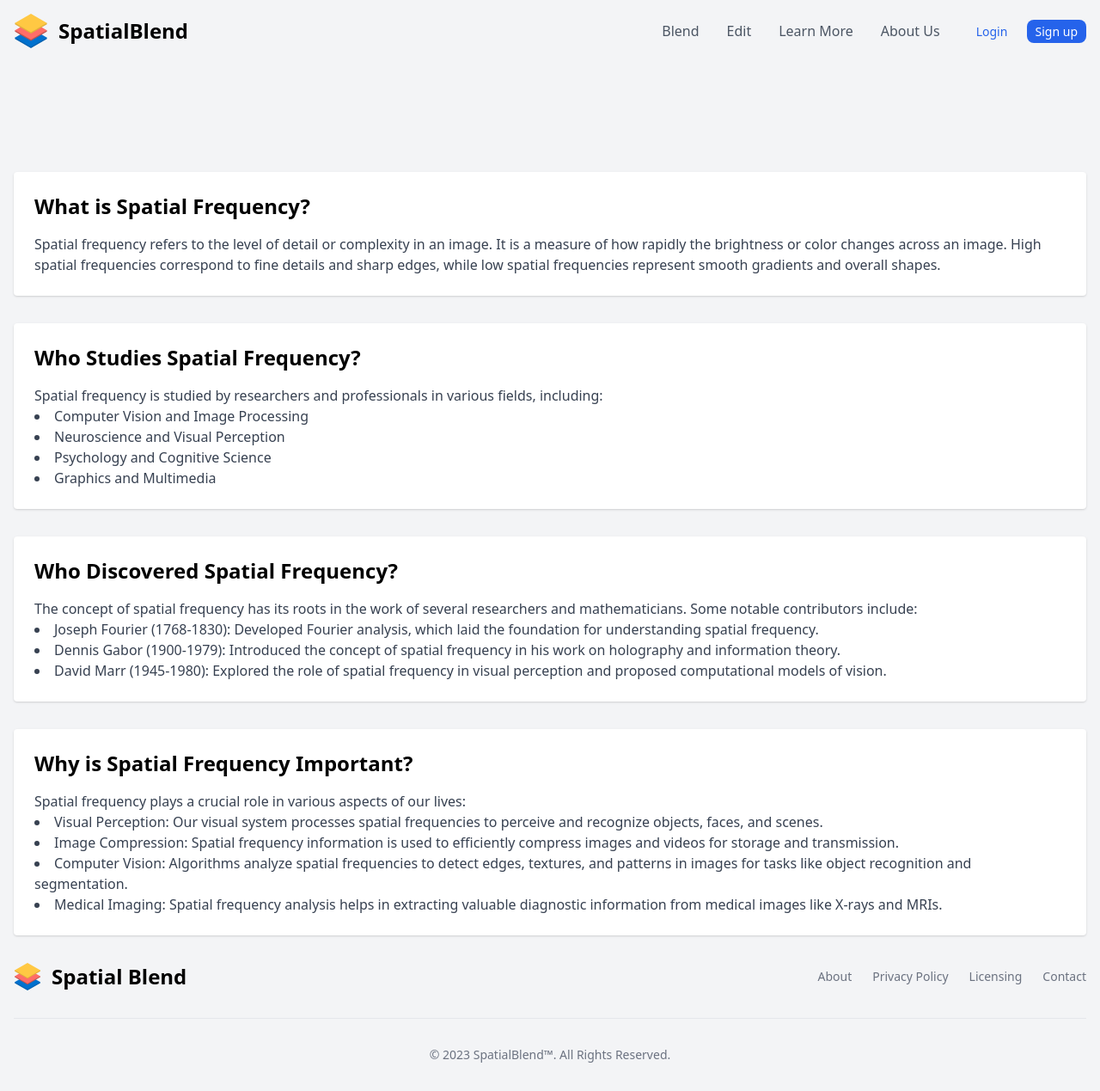
After one commit to brycemillis/SpatialBlend-T31-CS425, a Django app: page /learnMore/ in a window 1280 px wide. The commit adds this page. Shown: the whole page at 86% size. Run offline with Django 4.2, Linux system fonts and the light colour scheme.

Commit message:
lots of code coming in; laptop broke much progress was lost.
navbar fix, learn more page added, carousel added to homepage, html files for password reset, password reset complete notification, password reset confirmation page, and password reset sent alert page. Added paths in urls.py to link learn more page, added learn more to views.py, added 3 images that can be used for carousel, added styles to custom.css for carousel, added js for navbar functionality, added a couple custom styles to output.css.

```diff
--- a/src/baseapp/urls.py
+++ b/src/baseapp/urls.py
@@ -9,6 +9,7 @@ urlpatterns = [
     path('aboutUs/', views.about_us_view, name='about_us'),
     path('imageCombine/', views.image_combine_view, name='image_combine'),
     path('imageEditor/', views.image_editor_view, name='image_editor'),
+    path('learnMore/', views.learn_more_view, name='learn_more'),
 
     path('login/', views.login_view, name='login'),
     path('logout/', views.logoutUser, name='logout'),
--- a/src/baseapp/views.py
+++ b/src/baseapp/views.py
@@ -14,6 +14,10 @@ def home_view(request):
 def about_us_view(request):
     context = {}
     return render(request, "pages/aboutUs.html", context)
+
+def learn_more_view(request):
+    context = {}
+    return render(request, "pages/learnMore.html", context)
 
 def image_combine_view(request):
     context = {}
--- a/src/static/dist/output.css
+++ b/src/static/dist/output.css
@@ -544,6 +544,40 @@ video {
   --tw-backdrop-sepia:  ;
 }
 
+.container {
+  width: 100%;
+}
+
+@media (min-width: 640px) {
+  .container {
+    max-width: 640px;
+  }
+}
+
+@media (min-width: 768px) {
+  .container {
+    max-width: 768px;
+  }
+}
+
+@media (min-width: 1024px) {
+  .container {
+    max-width: 1024px;
+  }
+}
+
+@media (min-width: 1280px) {
+  .container {
+    max-width: 1280px;
+  }
+}
+
+@media (min-width: 1536px) {
+  .container {
+    max-width: 1536px;
+  }
+}
+
 .static {
   position: static;
 }
--- a/src/templates/base/navbar.html
+++ b/src/templates/base/navbar.html
@@ -1,6 +1,6 @@
 {% load static %}
 
-<nav class="flex flex-wrap fixed top-0 z-50 items-center justify-between w-full p-4">
+<nav class="flex flex-wrap top-0 z-50 items-center justify-between w-full p-4">
     <a href="{% url 'home' %}" class="flex items-center space-x-3 rtl:space-x-reverse">
         <svg class="h-10 w-10" version="1.1" id="Layer_1" xmlns="http://www.w3.org/2000/svg" xmlns:xlink="http://www.w3.org/1999/xlink"
         viewBox="0 0 315.223 315.223" xml:space="preserve">
@@ -22,33 +22,10 @@
         <span class="self-center text-2xl font-bold whitespace-nowrap dark:text-black">SpatialBlend</span>
     </a>
     <div class="space-x-8 flex justify-right text-gray-600">
-        <div id="dropdown-container" class="group z-40 dropdown inline-block">
 
-            <button onclick="" href="#" class="hover:text-blue-600">Tools
-                <svg class="w-2 h-2 ml-8 cursor-pointer" fill="#000000" height="800px" width="800px" version="1.1" id="Layer_1" xmlns="http://www.w3.org/2000/svg" xmlns:xlink="http://www.w3.org/1999/xlink"
-  viewBox="0 0 330 330" xml:space="preserve">
-  <path id="XMLID_225_" d="M325.607,79.393c-5.857-5.857-15.355-5.858-21.213,0.001l-139.39,139.393L25.607,79.393
-  c-5.857-5.857-15.355-5.858-21.213,0.001c-5.858,5.858-5.858,15.355,0,21.213l150.004,150c2.813,2.813,6.628,4.393,10.606,4.393
-  s7.794-1.581,10.606-4.394l149.996-150C331.465,94.749,331.465,85.251,325.607,79.393z"/>
-  </svg>
-
-            </button>
-            <div id="dropdown-menu" class="group-hover:block absolute bg-white shadow-lg w-24 hidden">
-                <a href="#"
-                    class="block px-4 py-2 text-sm text-gray-700 hover:bg-blue-600 hover:text-white rounded-lg">Tool
-                    1</a>
-                <a href="#"
-                    class="block px-4 py-2 text-sm text-gray-700 hover:bg-blue-600 hover:text-white rounded-lg">Tool
-                    2</a>
-                <a href="#"
-                    class="block px-4 py-2 text-sm text-gray-700 hover:bg-blue-600 hover:text-white rounded-lg">Tool
-                    3</a>
-            </div>
-
-        </div>
         <a href="/imageCombine/" class="hover:text-blue-600">Blend</a>
         <a href="/imageEditor/" class="hover:text-blue-600">Edit</a>
-        <a href="#" class="hover:text-blue-600">Examples</a>
+        <a href="/learnMore/" class="hover:text-blue-600">Learn More</a>
         <a href="/aboutUs/" class="hover:text-blue-600">About Us</a>
         <div class="space-x-2">
           {% if user.is_authenticated %}
--- a/src/templates/includes/css.html
+++ b/src/templates/includes/css.html
@@ -1,3 +1,5 @@
 {% load static %}
 
 <link rel="stylesheet" href="{% static 'dist/output.css' %}" />
+
+<link rel="stylesheet" href="{% static 'custom.css/custom.css' %}" />
--- /dev/null
+++ b/src/templates/pages/learnMore.html
@@ -0,0 +1,68 @@
+{% extends "base/base.html" %}
+
+{% block content %}
+<!DOCTYPE html>
+<html lang="en">
+<head>
+  <meta charset="UTF-8">
+  <meta name="viewport" content="width=device-width, initial-scale=1.0">
+  <link href="https://cdn.jsdelivr.net/npm/tailwindcss@2.2.19/dist/tailwind.min.css" rel="stylesheet">
+  <title>Learn More</title>
+</head>
+<body class="bg-gray-100">
+
+
+
+  <main class="container mx-auto mt-8 px-4">
+    <section class="bg-white p-6 rounded shadow">
+      <h2 class="text-2xl font-bold mb-4">What is Spatial Frequency?</h2>
+      <p class="text-gray-700">
+        Spatial frequency refers to the level of detail or complexity in an image. It is a measure of how rapidly the brightness or color changes across an image. High spatial frequencies correspond to fine details and sharp edges, while low spatial frequencies represent smooth gradients and overall shapes.
+      </p>
+    </section>
+
+    <section class="bg-white p-6 rounded shadow mt-8">
+      <h2 class="text-2xl font-bold mb-4">Who Studies Spatial Frequency?</h2>
+      <p class="text-gray-700">
+        Spatial frequency is studied by researchers and professionals in various fields, including:
+      </p>
+      <ul class="list-disc list-inside text-gray-700">
+        <li>Computer Vision and Image Processing</li>
+        <li>Neuroscience and Visual Perception</li>
+        <li>Psychology and Cognitive Science</li>
+        <li>Graphics and Multimedia</li>
+      </ul>
+    </section>
+
+    <section class="bg-white p-6 rounded shadow mt-8">
+      <h2 class="text-2xl font-bold mb-4">Who Discovered Spatial Frequency?</h2>
+      <p class="text-gray-700">
+        The concept of spatial frequency has its roots in the work of several researchers and mathematicians. Some notable contributors include:
+      </p>
+      <ul class="list-disc list-inside text-gray-700">
+        <li>Joseph Fourier (1768-1830): Developed Fourier analysis, which laid the foundation for understanding spatial frequency.</li>
+        <li>Dennis Gabor (1900-1979): Introduced the concept of spatial frequency in his work on holography and information theory.</li>
+        <li>David Marr (1945-1980): Explored the role of spatial frequency in visual perception and proposed computational models of vision.</li>
+      </ul>
+    </section>
+
+    <section class="bg-white p-6 rounded shadow mt-8">
+      <h2 class="text-2xl font-bold mb-4">Why is Spatial Frequency Important?</h2>
+      <p class="text-gray-700">
+        Spatial frequency plays a crucial role in various aspects of our lives:
+      </p>
+      <ul class="list-disc list-inside text-gray-700">
+        <li>Visual Perception: Our visual system processes spatial frequencies to perceive and recognize objects, faces, and scenes.</li>
+        <li>Image Compression: Spatial frequency information is used to efficiently compress images and videos for storage and transmission.</li>
+        <li>Computer Vision: Algorithms analyze spatial frequencies to detect edges, textures, and patterns in images for tasks like object recognition and segmentation.</li>
+        <li>Medical Imaging: Spatial frequency analysis helps in extracting valuable diagnostic information from medical images like X-rays and MRIs.</li>
+      </ul>
+    </section>
+  </main>
+
+
+</body>
+</html>
+
+
+{% endblock %}
```
Also changed, not shown: other parts of src/static/dist/output.css (+14 -33 lines), src/static/custom.css/custom.css (+43 -3 lines), src/templates/pages/home.html (+43 -0 lines), src/templates/pages/passReset.html (added, +27 -0 lines), src/templates/pages/passResetComplete.html (added, +19 -0 lines), src/templates/pages/passResetConfirm.html (added, +27 -0 lines), src/templates/pages/passResetSent.html (added, +19 -0 lines), package-lock.json, src/static/assets/img/MikeBBlend.png (added), src/static/assets/img/TigerBlend.png (added), src/static/assets/img/TrumpBlend.png (added).
